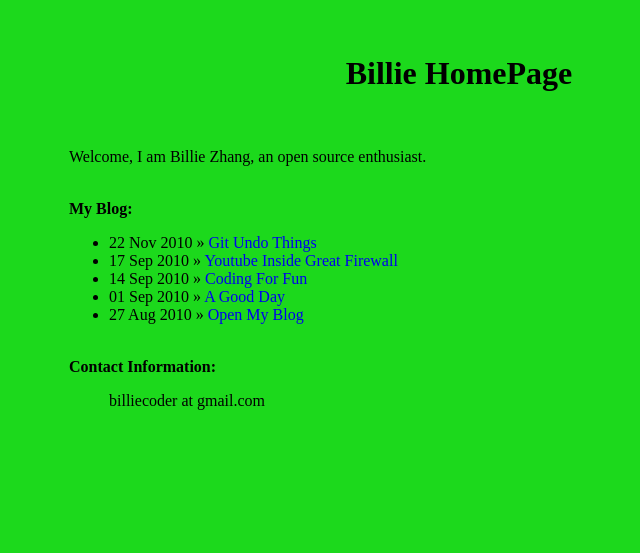
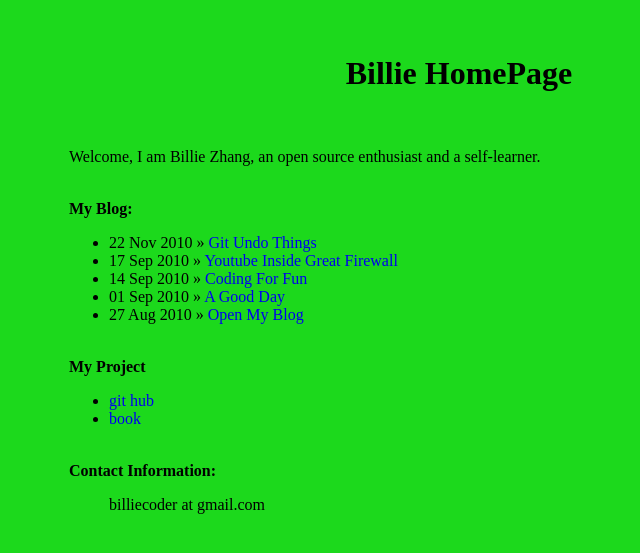
Before and after one commit to billie66/billie66.github.com, a Jekyll site: the page built from index.markdown, in a window 1280 px wide. Shown: the top 553 px of the page, without its empty margins (181-821 px from the left). Built offline with Jekyll 4.4.1, drawn with Linux system fonts in a browser that asks for light colours; Markdown is read by kramdown in place of the engine named in the settings.

Commit message:
add a project

```diff
--- a/index.markdown
+++ b/index.markdown
@@ -7,7 +7,7 @@ layout: default
 <br />
 
 <p>
-Welcome, I am Billie Zhang, an open source enthusiast.
+Welcome, I am Billie Zhang, an open source enthusiast and a self-learner.
 </p>
 
 
@@ -18,8 +18,13 @@ Welcome, I am Billie Zhang, an open source enthusiast.
     {% endfor %}
   </ul>
 
+<p><br /><b>My Project</b></p>
+<ul>
+<li><a href="https://github.com/billie66">git hub</a></li>
+<li><a href="http://billie66.github.com/TLCL/index.html">book</a></li>
+</ul>
+
 <p><br /><b>Contact Information:</b></p>
-
 <blockquote>
 <p>
 billiecoder at gmail.com
```
